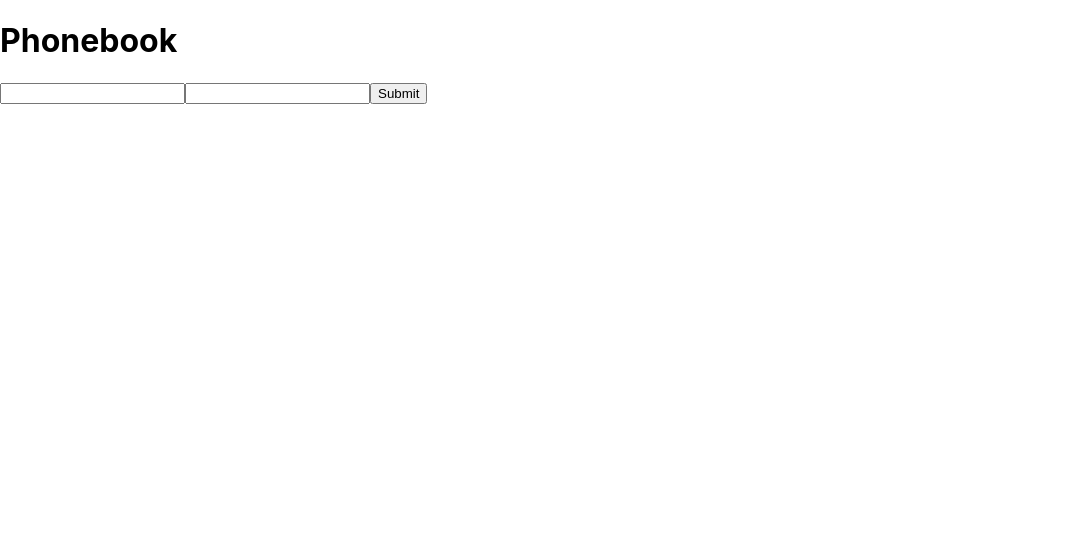
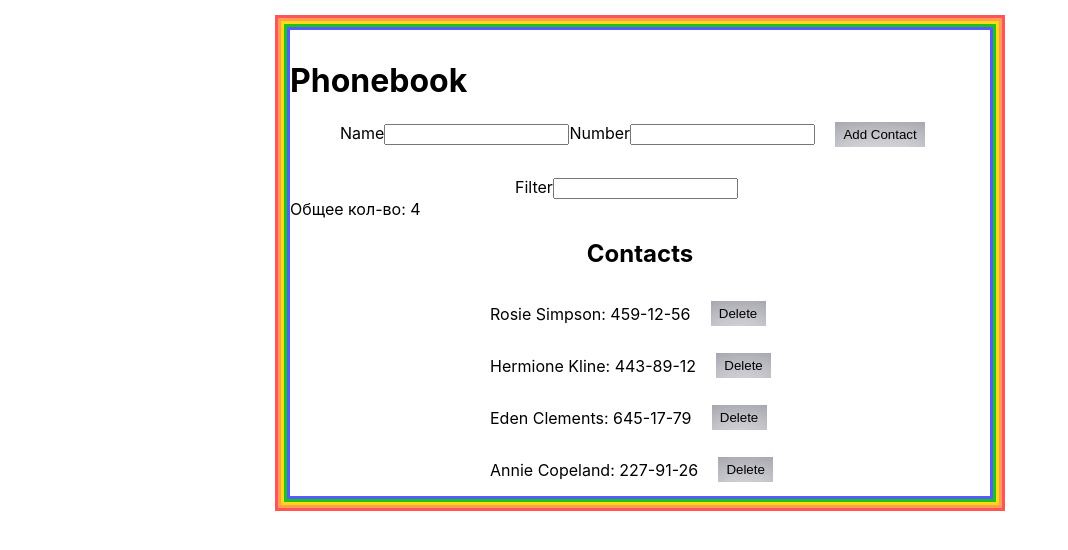
Before and after one commit to theUncleOleh/phonebooknext, a React (Create React App) app: page / in a window 1280 px wide. Shown: the top 550 px of the page, without its empty margins (0-1068 px from the left). Built offline with nearby package versions, Linux system fonts and the light colour scheme.

Commit message:
add formik

```diff
--- a/src/components/App.jsx
+++ b/src/components/App.jsx
@@ -1,69 +1,70 @@
-// import { nanoid } from 'nanoid';
-import React from 'react';
+import { nanoid } from 'nanoid';
+import React, { Component } from 'react';
 import FormByFormik from './Formik/FormByFormik';
 // import Form from './Form/Form';
-// import ContactList from './ContactList/ContactList';
-// import Filter from './Filter/Filter';
+import ContactList from './ContactList/ContactList';
+import Filter from './Filter/Filter';
+import s from './App.module.css';
 
+// export default function App() {
+//   return <FormByFormik />;
+// }
 
-export default function App() {
-  return <FormByFormik />;
+class App extends Component {
+  state = {
+    contacts: [
+      { id: 'id-1', name: 'Rosie Simpson', number: '459-12-56' },
+      { id: 'id-2', name: 'Hermione Kline', number: '443-89-12' },
+      { id: 'id-3', name: 'Eden Clements', number: '645-17-79' },
+      { id: 'id-4', name: 'Annie Copeland', number: '227-91-26' },
+    ],
+    filter: '',
+  };
+
+  addContact = ({ id, name, number }) => {
+    const contact = {
+      name,
+      number,
+      id: nanoid(),
+    };
+    this.setState(prevState => ({
+      contacts: [contact, ...prevState.contacts],
+    }));
+  };
+
+  deleteContact = contactId => {
+    this.setState(prevState => ({
+      contacts: prevState.contacts.filter(contact => contact.id !== contactId),
+    }));
+  };
+
+  onChangeFilter = e => {
+    this.setState({ filter: e.currentTarget.value });
+  };
+
+  getVisibleContact = () => {
+    const { filter, contacts } = this.state;
+    const normalizeContact = filter.toLocaleLowerCase();
+    return contacts.filter(contact =>
+      contact.name.toLowerCase().includes(normalizeContact)
+    );
+  };
+
+  render() {
+    const visibleContacts = this.getVisibleContact();
+    return (
+      <div className={s.container}>
+        <FormByFormik onSubmit={this.addContact} />
+        {/* <Form onSubmit={this.addContact} /> */}
+        <Filter value={this.state.filter} onChange={this.onChangeFilter} />
+        <span>Общее кол-во: {this.state.contacts.length}</span>
+        <ContactList
+          contacts={visibleContacts}
+          onDeleteContact={this.deleteContact}
+        />
+      </div>
+    );
+  }
 }
 
-// class App extends Component {
-//   state = {
-//     contacts: [
-//       { id: 'id-1', name: 'Rosie Simpson', number: '459-12-56' },
-//       { id: 'id-2', name: 'Hermione Kline', number: '443-89-12' },
-//       { id: 'id-3', name: 'Eden Clements', number: '645-17-79' },
-//       { id: 'id-4', name: 'Annie Copeland', number: '227-91-26' },
-//     ],
-//     filter: '',
-//   };
-
-//   addContact = ({ id, name, number }) => {
-//     const contact = {
-//       name,
-//       number,
-//       id: nanoid(),
-//     };
-//     this.setState(prevState => ({
-//       contacts: [contact, ...prevState.contacts],
-//     }));
-//   };
-
-//   deleteContact = contactId => {
-//     this.setState(prevState => ({
-//       contacts: prevState.contacts.filter(contact => contact.id !== contactId),
-//     }));
-//   };
-
-//   onChangeFilter = e => {
-//     this.setState({ filter: e.currentTarget.value });
-//   };
-
-//   getVisibleContact = () => {
-//     const { filter, contacts } = this.state;
-//     const normalizeContact = filter.toLocaleLowerCase();
-//     return contacts.filter(contact =>
-//       contact.name.toLowerCase().includes(normalizeContact)
-//     );
-//   };
-
-//   render() {
-//     const visibleContacts = this.getVisibleContact();
-//     return (
-//       <div className={s.container}>
-//         <Form onSubmit={this.addContact} />
-//         <Filter value={this.state.filter} onChange={this.onChangeFilter} />
-//         <span>Общее кол-во: {this.state.contacts.length}</span>
-//         <ContactList
-//           contacts={visibleContacts}
-//           onDeleteContact={this.deleteContact}
-//         />
-//       </div>
-//     );
-//   }
-// }
-
-// export default App;
+export default App;
--- a/src/components/Formik/FormByFormik.jsx
+++ b/src/components/Formik/FormByFormik.jsx
@@ -1,15 +1,23 @@
-import { Formik } from 'formik';
+import { Formik, Field, Form } from 'formik';
 import * as Yup from 'yup';
 import React from 'react';
+import s from './FormByFormik.module.css';
 
-export default function FormByFormik() {
+export default function FormByFormik({ onSubmit }) {
   return (
     <div>
-      <h1>Phonebook</h1>
+      <h1 className={s.titlle}>Phonebook</h1>
       <Formik
-        initialValues={{ name: '', number: '' }}
+        initialValues={{ name: '', number: '', id: '' }}
         validationSchema={Yup.object({
-          name: Yup.string(),
+          name: Yup.string()
+            .min(2, 'Too short!')
+            .max(20, 'Too long!')
+            .required('Required'),
+          number: Yup.number()
+            .required('Required')
+            .positive('Positive!')
+            .integer(),
         })}
         // validate={values => {
         //   const errors = {};
@@ -23,10 +31,9 @@ export default function FormByFormik() {
         //   return errors;
         // }}
         onSubmit={(values, { setSubmitting }) => {
-          setTimeout(() => {
-            alert(JSON.stringify(values, null, 2));
-            setSubmitting(false);
-          }, 400);
+          console.log(values);
+          onSubmit(values);
+          setSubmitting(false);
         }}
       >
         {({
@@ -39,8 +46,13 @@ export default function FormByFormik() {
           isSubmitting,
           /* and other goodies */
         }) => (
-          <form onSubmit={handleSubmit} autoComplete="off">
-            <input
+          <Form onSubmit={handleSubmit} autoComplete="off" className={s.form}>
+            <label htmlFor="name" className={s.label}>
+              Name
+            </label>
+            <Field
+              className={s.input}
+              id="name"
               type="text"
               name="name"
               onChange={handleChange}
@@ -48,7 +60,12 @@ export default function FormByFormik() {
               value={values.name}
             />
             {errors.name && touched.name && errors.name}
-            <input
+            <label htmlFor="number" className={s.label}>
+              Number
+            </label>
+            <Field
+              className={s.input}
+              id="number"
               type="number"
               name="number"
               onChange={handleChange}
@@ -56,10 +73,10 @@ export default function FormByFormik() {
               value={values.number}
             />
             {errors.number && touched.number && errors.number}
-            <button type="submit" disabled={isSubmitting}>
-              Submit
+            <button type="submit" disabled={isSubmitting} className={s.button}>
+              Add Contact
             </button>
-          </form>
+          </Form>
         )}
       </Formik>
     </div>
--- /dev/null
+++ b/src/components/Formik/FormByFormik.module.css
@@ -0,0 +1,21 @@
+.button {
+    margin-left: 20px;
+    width: 90px;
+    height: 25px;
+    border: 0px;
+
+    box-shadow: rgba(50, 50, 93, 0.25) 0px 30px 60px -12px inset, rgba(0, 0, 0, 0.3) 0px 18px 36px -18px inset;
+}
+
+.button:hover,
+.button:focus {
+background-color: aquamarine;
+border-radius: 5px;
+}
+
+.form {
+    width: 600px;
+    margin-left: auto;
+    margin-right: auto;
+
+}
```
